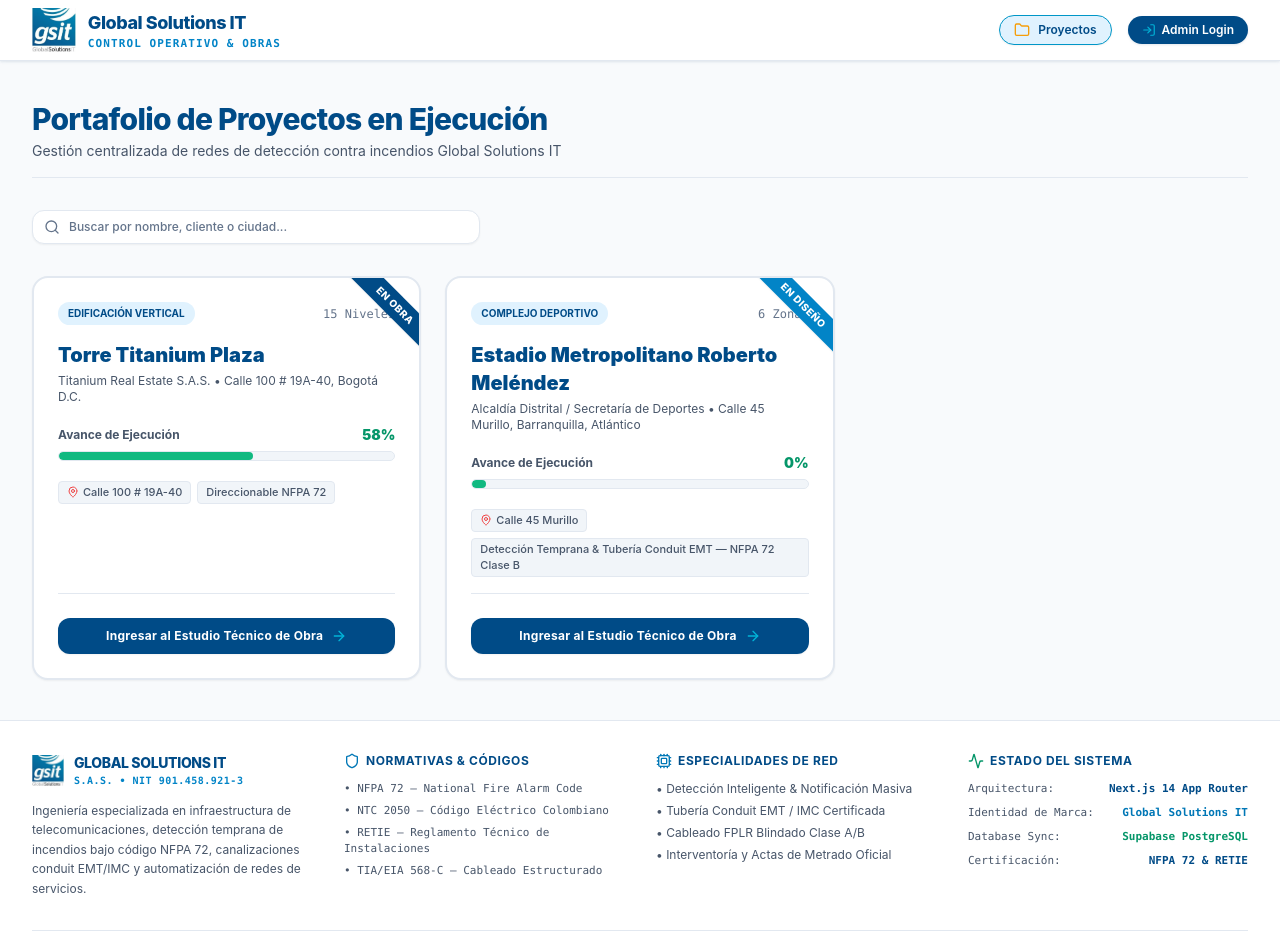
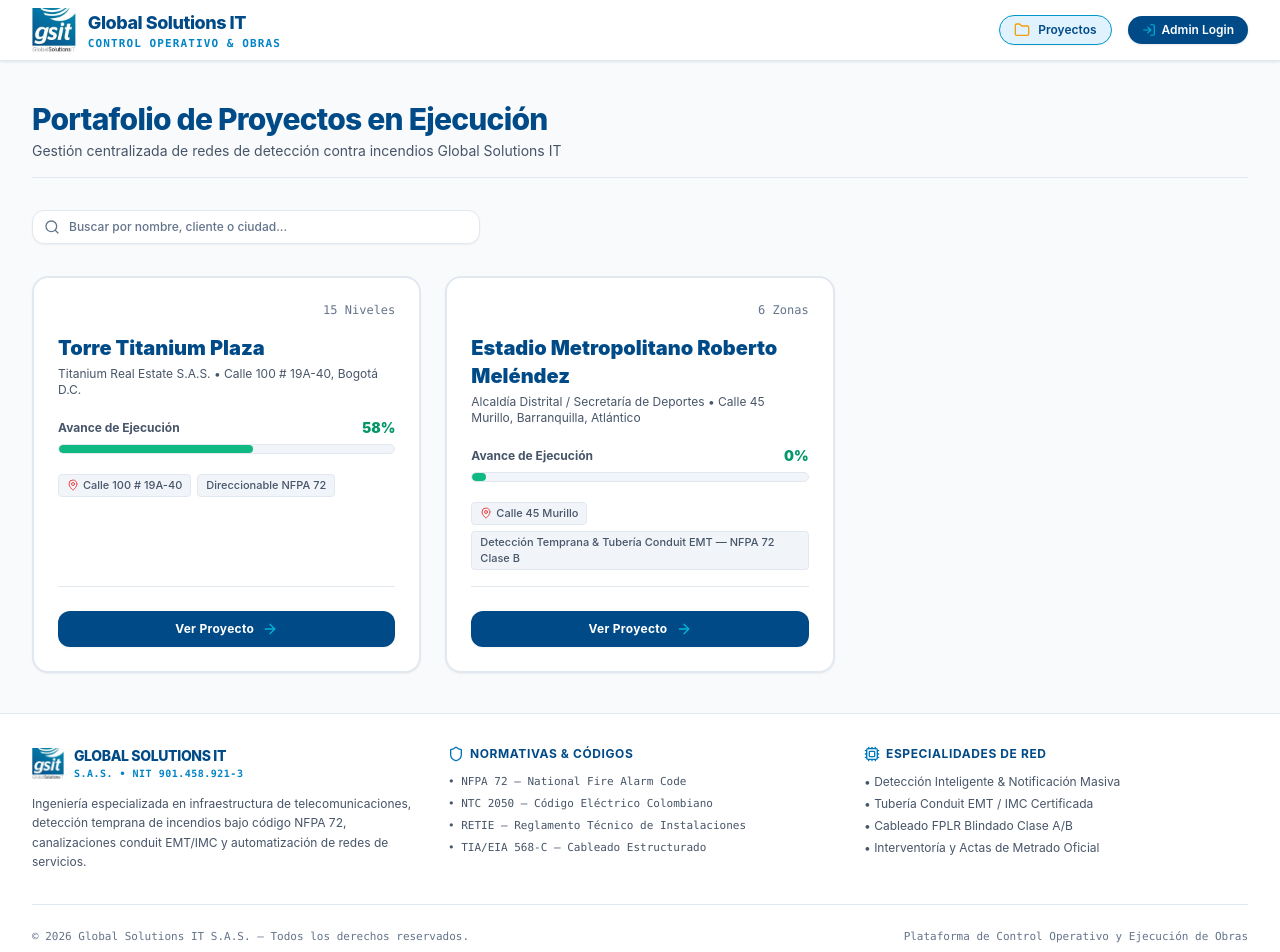
Before and after one commit to msantiago1044/GLOBAL_SOLUTIONS_IT, a Next.js app: page /projects in a window 1280 px wide. Shown: the top 952 px of the page. Built offline with nearby package versions, Linux system fonts and the light colour scheme.

Commit message:
fix(ui): eliminar ribbons, badges redundantes y textos spam; guardar regla anti-spam permanente

```diff
--- a/app/projects/[id]/page.tsx
+++ b/app/projects/[id]/page.tsx
@@ -130,12 +130,6 @@
               <h1 className="text-2xl sm:text-3xl font-black text-brand-deep tracking-tight">
                 {project.name}
               </h1>
-              {isLoggedIn && isAdminUser && (
-                <span className="hidden sm:inline-flex items-center gap-1 px-2.5 py-0.5 rounded-full bg-emerald-50 border border-emerald-200 text-emerald-700 text-[10px] font-bold">
-                  <span className="w-1.5 h-1.5 rounded-full bg-emerald-500 animate-pulse"></span>
-                  <span>Modo Edición Admin</span>
-                </span>
-              )}
             </div>
 
             <div className="flex flex-wrap items-center gap-x-6 gap-y-1 text-xs text-gsitText-secondary">
--- a/app/projects/page.tsx
+++ b/app/projects/page.tsx
@@ -59,12 +59,6 @@
               <h1 className="text-3xl font-extrabold text-brand-deep tracking-tight">
                 Portafolio de Proyectos en Ejecución
               </h1>
-              {adminMode && (
-                <span className="inline-flex items-center gap-1.5 px-3 py-0.5 rounded-full bg-emerald-50 border border-emerald-200 text-emerald-700 text-xs font-semibold">
-                  <span className="w-2 h-2 rounded-full bg-emerald-500 animate-pulse"></span>
-                  <span>Modo Edición (Administrador)</span>
-                </span>
-              )}
             </div>
             <p className="text-sm text-gsitText-secondary">
               Gestión centralizada de redes de detección contra incendios Global Solutions IT
@@ -98,29 +92,13 @@
 
         {/* Projects Cards Grid */}
         <div className="grid grid-cols-1 md:grid-cols-2 lg:grid-cols-3 gap-6">
-          {filteredProjects.map((proj) => {
-            const isLocked = proj.schemaStatus === 'locked';
-
-            return (
+          {filteredProjects.map((proj) => (
             <div
               key={proj.id}
-                className="relative rounded-2xl border-2 border-surface-border hover:border-brand-primary bg-white p-6 shadow-sm hover:shadow-gsit-md flex flex-col justify-between transition-all group overflow-hidden"
+              className="rounded-2xl border-2 border-surface-border hover:border-brand-primary bg-white p-6 shadow-sm hover:shadow-gsit-md flex flex-col justify-between transition-all group"
             >
-                {/* Diagonal Ribbon in Corner */}
-                <div
-                  className={`absolute top-4 -right-12 text-white text-[10px] font-extrabold uppercase py-1 px-12 rotate-45 shadow-sm tracking-wider ${
-                    isLocked ? 'bg-brand-deep' : 'bg-brand-accent'
-                  }`}
-                >
-                  {isLocked ? 'EN OBRA' : 'EN DISEÑO'}
-                </div>
-
               <div className="space-y-4">
-                  {/* Category Pill & Zones Count */}
-                  <div className="flex items-center justify-between">
-                    <span className="text-[10px] font-bold px-2.5 py-1 rounded-full bg-brand-ice text-brand-deep uppercase">
-                      {proj.id === 'estadio-metropolitano' ? 'COMPLEJO DEPORTIVO' : 'EDIFICACIÓN VERTICAL'}
-                    </span>
+                <div className="flex items-center justify-end">
                   <span className="text-xs font-mono text-gsitText-muted">
                     {proj.totalFloors} {proj.id === 'estadio-metropolitano' ? 'Zonas' : 'Niveles'}
                   </span>
@@ -161,19 +139,18 @@
                 </div>
               </div>
 
-                {/* Big Action Button */}
+              {/* Action Button */}
               <div className="pt-6 mt-4 border-t border-surface-border">
                 <Link
                   href={`/projects/${proj.id}`}
                   className="w-full flex items-center justify-center gap-2 py-2.5 rounded-xl bg-brand-deep hover:bg-brand-hover text-white font-bold text-xs tracking-wide transition-all shadow-sm"
                 >
-                    <span>Ingresar al Estudio Técnico de Obra</span>
+                  <span>Ver Proyecto</span>
                   <ArrowRight className="w-4 h-4 text-brand-cyan" />
                 </Link>
               </div>
             </div>
-            );
-          })}
+          ))}
 
           {/* Quick Create Card (Solo visible para usuarios autenticados) */}
           {isLoggedIn && (
--- a/components/Footer.tsx
+++ b/components/Footer.tsx
@@ -1,11 +1,11 @@
 import React from 'react';
-import { Shield, Cpu, Activity } from 'lucide-react';
+import { Shield, Cpu } from 'lucide-react';
 
 export default function Footer() {
   return (
     <footer className="w-full bg-white border-t border-surface-border text-gsitText-muted text-xs py-8 no-print mt-auto shadow-sm">
       <div className="max-w-7xl mx-auto px-4 sm:px-6 lg:px-8">
-        <div className="grid grid-cols-1 md:grid-cols-4 gap-8 mb-8">
+        <div className="grid grid-cols-1 md:grid-cols-3 gap-8 mb-8">
           <div className="space-y-3">
             <div className="flex items-center gap-2.5">
               <img src="/logo.png" alt="Logo Global Solutions IT" className="h-8 w-auto object-contain" />
@@ -44,31 +44,6 @@
               <li>&bull; Interventoría y Actas de Metrado Oficial</li>
             </ul>
           </div>
-
-          <div>
-            <h4 className="text-brand-deep font-bold mb-3 flex items-center gap-1.5 text-xs uppercase tracking-wider">
-              <Activity className="w-4 h-4 text-emerald-600" strokeWidth={2} />
-              Estado del Sistema
-            </h4>
-            <div className="space-y-2 font-mono text-[11px]">
-              <div className="flex items-center justify-between text-gsitText-secondary">
-                <span>Arquitectura:</span>
-                <span className="font-semibold text-brand-deep">Next.js 14 App Router</span>
-              </div>
-              <div className="flex items-center justify-between text-gsitText-secondary">
-                <span>Identidad de Marca:</span>
-                <span className="font-semibold text-brand-primary">Global Solutions IT</span>
-              </div>
-              <div className="flex items-center justify-between text-gsitText-secondary">
-                <span>Database Sync:</span>
-                <span className="font-semibold text-emerald-600">Supabase PostgreSQL</span>
-              </div>
-              <div className="flex items-center justify-between text-gsitText-secondary">
-                <span>Certificación:</span>
-                <span className="font-semibold text-brand-deep">NFPA 72 &amp; RETIE</span>
-              </div>
-            </div>
-          </div>
         </div>
 
         <div className="pt-6 border-t border-surface-border flex flex-col sm:flex-row items-center justify-between gap-4 font-mono text-[11px]">
--- a/components/dashboard/BlueprintTab.tsx
+++ b/components/dashboard/BlueprintTab.tsx
@@ -99,11 +99,7 @@
     <div className="space-y-6">
       {/* Herramientas de edición para usuarios autenticados */}
       {canEdit && canModifySchema && (
-        <div className="flex flex-col sm:flex-row sm:items-center justify-between gap-4 p-4 rounded-2xl bg-white border border-surface-border shadow-sm">
-          <div className="text-xs text-gsitText-secondary">
-            Herramientas técnicas para configuración y trazo de componentes en plano.
-          </div>
-          <div className="flex items-center gap-3 self-end sm:self-auto">
+        <div className="flex items-center justify-end gap-3">
           <button
             onClick={() => setShowAddForm(!showAddForm)}
             className="flex items-center gap-1.5 px-4 py-2 rounded-xl bg-brand-deep hover:bg-brand-hover text-white text-xs font-bold transition-all shadow-sm"
@@ -118,7 +114,6 @@
             <Lock className="w-4 h-4 text-slate-500" strokeWidth={2} />
             <span>Finalizar Diseño</span>
           </button>
-          </div>
         </div>
       )}
 
--- a/components/dashboard/OverviewTab.tsx
+++ b/components/dashboard/OverviewTab.tsx
@@ -107,7 +107,6 @@
           </div>
           <div className="mt-3 flex items-center justify-between text-[11px] font-mono text-gsitText-secondary">
             <span>Ejecutado: <strong className="text-emerald-600">{totalBudget > 0 ? Math.round((executedBudget / totalBudget) * 100) : 0}%</strong></span>
-            <span className="text-emerald-700 font-bold bg-emerald-50 px-2 py-0.5 rounded-full border border-emerald-200">Certificable</span>
           </div>
         </div>
       </div>
@@ -143,9 +142,6 @@
                   <div className="space-y-0.5">
                     <div className="flex items-center gap-2">
                       <span className="text-xs font-bold text-brand-deep font-mono">{fl.name}</span>
-                      <span className="text-[10px] px-2 py-0.5 rounded-full bg-brand-ice text-brand-deep font-mono uppercase font-bold">
-                        {fl.type}
-                      </span>
                     </div>
                     <p className="text-[11px] text-gsitText-secondary font-mono">
                       {zoneTotal} elementos asignados &bull; {zoneDone} instalados
```
Also changed, not shown: 1 other file (tests, documents, lock files or other folders). Lines whose indentation alone changed are shown as unchanged.
